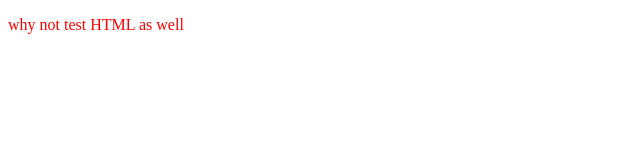
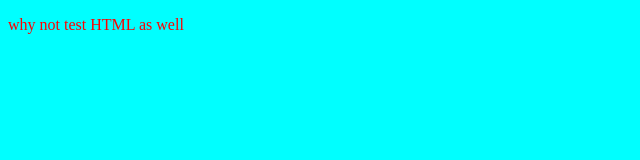
Before and after one commit to EmilM13747/git-demo, a plain HTML site: page index.html in a window 1280 px wide. Shown: the whole page, without its empty margins (0-640 px from the left). Drawn offline with Linux system fonts and the light colour scheme.

Commit message:
Staging all files together

```diff
--- a/index.html
+++ b/index.html
@@ -4,8 +4,8 @@
 	<head>
 		<title>Testing Git Repo</title>
 	</head>
-	<body>
-		<p style="color:red">why not test HTML as well</p>
+	<body style="background-color:cyan;">
+		<p style="color:red;">why not test HTML as well</p>
 	</body>
 
 </html>
```
Also changed, not shown: 1 other file.
